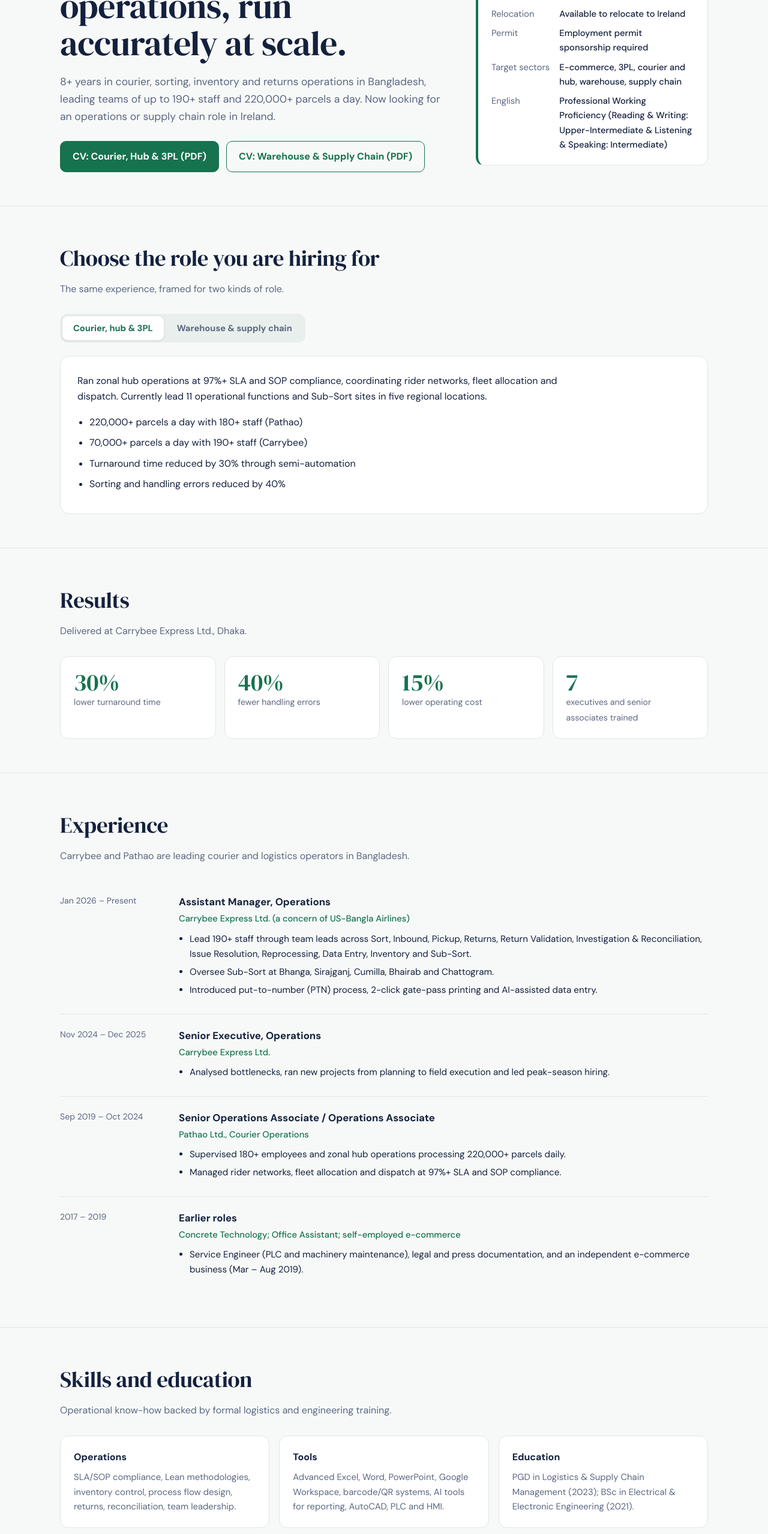
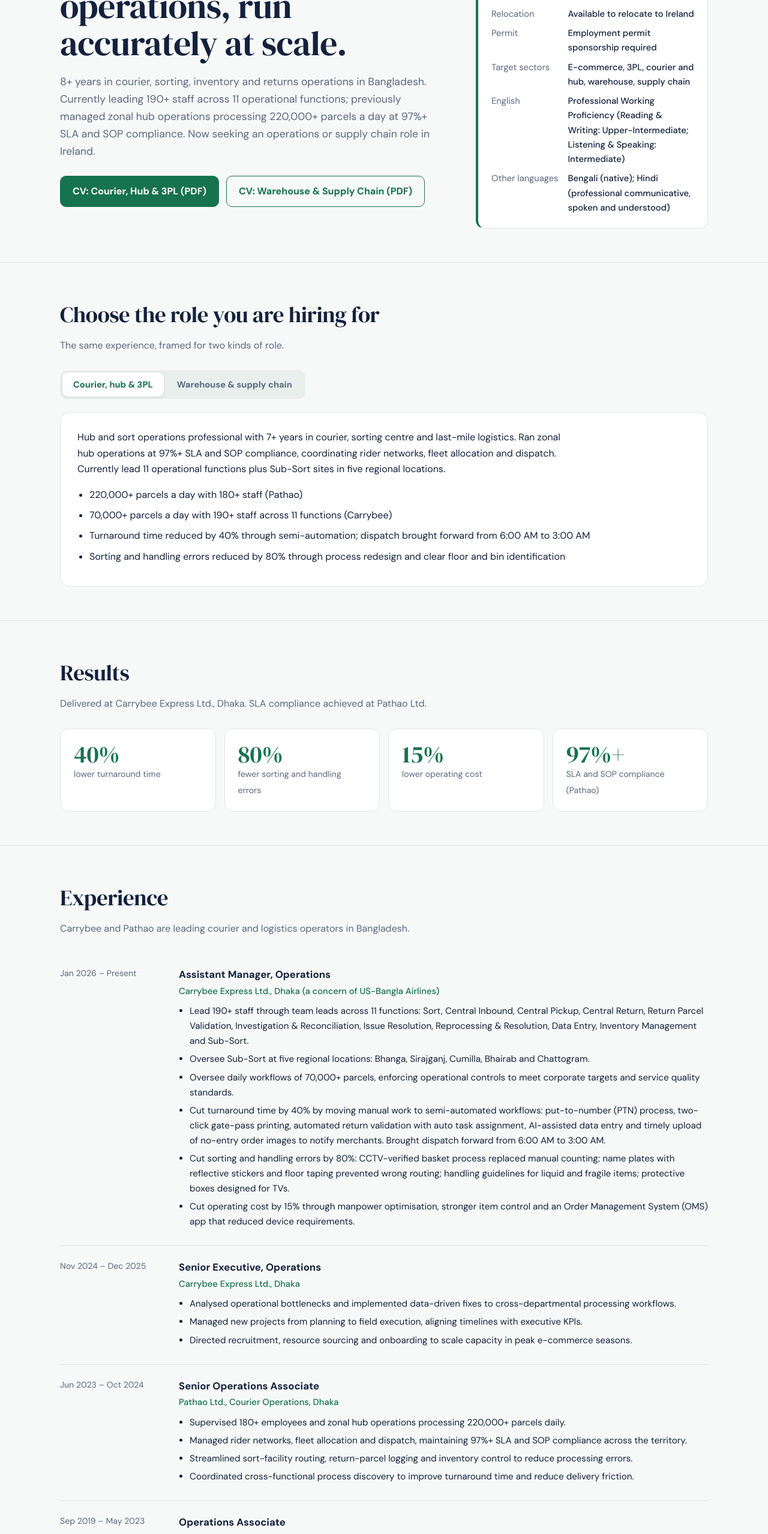
Before and after one commit to Shahin4L/career, a plain HTML site: page index.html in a window 1280 px wide. Shown: the part 220-2777 px from the top of the page at 60% size. Drawn offline with Linux system fonts and the light colour scheme.

Commit message:
Revise personal details and enhance content clarity
Updated personal information and improved content clarity in the index.html file.

```diff
--- a/index.html
+++ b/index.html
@@ -19,7 +19,7 @@
 <link rel="preconnect" href="https://fonts.gstatic.com" crossorigin/>
 <link href="https://fonts.googleapis.com/css2?family=DM+Sans:wght@400;500;700&family=DM+Serif+Display&display=swap" rel="stylesheet"/>
 <script type="application/ld+json">
-{"@context":"https://schema.org","@type":"Person","name":"Md Shahin Alam","jobTitle":"Operations & Supply Chain Professional","url":"https://shahin4l.github.io/ireland-career/","sameAs":["https://www.linkedin.com/in/shahin4l"],"address":{"@type":"PostalAddress","addressLocality":"Dhaka","addressCountry":"BD"}}
+{"@context":"https://schema.org","@type":"Person","name":"Md Shahin Alam","jobTitle":"Operations & Supply Chain Professional","url":"https://shahin4l.github.io/career/","email":"mailto:shahin4l.bd@gmail.com","telephone":"+8801772222668","knowsLanguage":["Bengali","English","Hindi"],"sameAs":["https://www.linkedin.com/in/shahin4l"],"address":{"@type":"PostalAddress","addressLocality":"Dhaka","addressCountry":"BD"}}
 </script>
 <style>
 :root{--ink:#14213d;--mut:#5b6780;--line:#dfe6e3;--bg:#f7f9f8;--card:#fff;--green:#17724f;--green-soft:#e3f2eb;--gold:#c9962b}
@@ -54,7 +54,7 @@
 .stat strong{display:block;font:400 2.5rem/1 "DM Serif Display",serif;color:var(--green)}.stat span{font-size:.88rem;color:var(--mut)}
 .job{display:grid;grid-template-columns:170px 1fr;gap:8px 28px;padding:22px 0;border-bottom:1px solid var(--line)}
 .job:last-child{border:0}.when{color:var(--mut);font-size:.88rem}.job h3{margin:0;font-size:1.05rem}.job em{color:var(--green);font-style:normal;font-weight:500;font-size:.92rem}
-.job ul{margin:8px 0 0;padding-left:18px}.job li{margin-bottom:5px;font-size:.95rem}
+.job ul{margin:8px 0 0;padding-left:18px}.job li{margin-bottom:5px;font-size:.95rem}.job p{margin:6px 0 0;font-size:.92rem;color:var(--mut)}
 .cols{display:grid;grid-template-columns:repeat(3,1fr);gap:16px}
 .box{background:var(--card);border:1px solid var(--line);border-radius:14px;padding:22px}.box h3{margin:0 0 8px;font-size:1rem}.box p{margin:0;color:var(--mut);font-size:.93rem}
 .contact{background:var(--ink);color:#fff;border-radius:20px;padding:40px;display:flex;flex-wrap:wrap;gap:24px;justify-content:space-between;align-items:center}
@@ -69,42 +69,54 @@
 </head>
 <body>
 <a class="skip" href="#main">Skip to content</a>
-<header><div class="wrap nav"><b>Md Shahin Alam</b><nav aria-label="Main"><a href="#focus">Role focus</a><a href="#results">Results</a><a href="#experience">Experience</a><a href="#skills">Skills</a><a href="#contact">Contact</a></nav><a class="btn p" href="#contact">Get in touch</a></div></header>
+<header><div class="wrap nav"><b>Md Shahin Alam</b><nav aria-label="Main"><a href="#focus">Role focus</a><a href="#results">Results</a><a href="#experience">Experience</a><a href="#skills">Skills</a><a href="#education">Education</a><a href="#contact">Contact</a></nav><a class="btn p" href="#contact">Get in touch</a></div></header>
 
 <main id="main">
 <div class="wrap hero">
 <div>
 <h1>Hub and fulfilment operations, run accurately at scale.</h1>
-<p class="lead">8+ years in courier, sorting, inventory and returns operations in Bangladesh, leading teams of up to 190+ staff and 220,000+ parcels a day. Now looking for an operations or supply chain role in Ireland.</p>
+<p class="lead">8+ years in courier, sorting, inventory and returns operations in Bangladesh. Currently leading 190+ staff across 11 operational functions; previously managed zonal hub operations processing 220,000+ parcels a day at 97%+ SLA and SOP compliance. Now seeking an operations or supply chain role in Ireland.</p>
 <div class="acts"><a class="btn p" href="Shahin_Alam_CV_A_Courier_Hub_3PL-Ireland.pdf" target="_blank" rel="noopener">CV: Courier, Hub &amp; 3PL (PDF)</a><a class="btn s" href="Shahin_Alam_CV_Warehouse_SupplyChain_Ireland.pdf" target="_blank" rel="noopener">CV: Warehouse &amp; Supply Chain (PDF)</a></div>
 </div>
 <aside class="elig" aria-label="Work eligibility"><h3>Relocation and eligibility</h3>
-<dl><dt>Based in</dt><dd>Dhaka, Bangladesh</dd><dt>Relocation</dt><dd>Available to relocate to Ireland</dd><dt>Permit</dt><dd>Employment permit sponsorship required</dd><dt>Target sectors</dt><dd>E-commerce, 3PL, courier and hub, warehouse, supply chain</dd><dt>English</dt><dd>Professional Working Proficiency (Reading & Writing: Upper-Intermediate & Listening &
-Speaking: Intermediate)</dd></dl></aside>
+<dl><dt>Based in</dt><dd>Dhaka, Bangladesh</dd><dt>Relocation</dt><dd>Available to relocate to Ireland</dd><dt>Permit</dt><dd>Employment permit sponsorship required</dd><dt>Target sectors</dt><dd>E-commerce, 3PL, courier and hub, warehouse, supply chain</dd><dt>English</dt><dd>Professional Working Proficiency (Reading &amp; Writing: Upper-Intermediate; Listening &amp; Speaking: Intermediate)</dd><dt>Other languages</dt><dd>Bengali (native); Hindi (professional communicative, spoken and understood)</dd></dl></aside>
 </div>
 
 <section id="focus"><div class="wrap"><h2>Choose the role you are hiring for</h2><p class="sub">The same experience, framed for two kinds of role.</p>
 <div class="tabs" role="tablist" aria-label="Role focus"><button role="tab" aria-selected="true" aria-controls="p1" id="t1">Courier, hub &amp; 3PL</button><button role="tab" aria-selected="false" aria-controls="p2" id="t2" tabindex="-1">Warehouse &amp; supply chain</button></div>
-<div class="panel" id="p1" role="tabpanel" aria-labelledby="t1"><p>Ran zonal hub operations at 97%+ SLA and SOP compliance, coordinating rider networks, fleet allocation and dispatch. Currently lead 11 operational functions and Sub-Sort sites in five regional locations.</p><ul><li>220,000+ parcels a day with 180+ staff (Pathao)</li><li>70,000+ parcels a day with 190+ staff (Carrybee)</li><li>Turnaround time reduced by 30% through semi-automation</li><li>Sorting and handling errors reduced by 40%</li></ul></div>
-<div class="panel" id="p2" role="tabpanel" aria-labelledby="t2" hidden><p>Strong in inventory control, returns validation, reconciliation and issue resolution, backed by a PGD in Logistics &amp; Supply Chain Management (demand and inventory planning, procurement, supply networks).</p><ul><li>Handling and counting errors reduced by 40% with a CCTV-verified basket process</li><li>Operating cost reduced by 15% through manpower optimisation and item control</li><li>Return validation moved from manual to automated with auto task assignment</li><li>Own e-commerce business experience (2019)</li></ul></div>
+<div class="panel" id="p1" role="tabpanel" aria-labelledby="t1"><p>Hub and sort operations professional with 7+ years in courier, sorting centre and last-mile logistics. Ran zonal hub operations at 97%+ SLA and SOP compliance, coordinating rider networks, fleet allocation and dispatch. Currently lead 11 operational functions plus Sub-Sort sites in five regional locations.</p><ul><li>220,000+ parcels a day with 180+ staff (Pathao)</li><li>70,000+ parcels a day with 190+ staff across 11 functions (Carrybee)</li><li>Turnaround time reduced by 40% through semi-automation; dispatch brought forward from 6:00 AM to 3:00 AM</li><li>Sorting and handling errors reduced by 80% through process redesign and clear floor and bin identification</li></ul></div>
+<div class="panel" id="p2" role="tabpanel" aria-labelledby="t2" hidden><p>Supply chain and warehouse operations professional with 7+ years in e-commerce logistics, fulfilment, inventory control and returns management. Strong in reconciliation, investigation and issue resolution, backed by a PGD in Logistics &amp; Supply Chain Management (demand and inventory planning, procurement, supply networks).</p><ul><li>Handling and counting errors reduced by 80% with a CCTV-verified basket process, floor identification and merchant handling guidelines</li><li>Operating cost reduced by 15% through manpower optimisation, stronger item control and an OMS app solution</li><li>Return validation moved from manual to automated with auto task assignment</li><li>Hands-on e-commerce business experience (self-employed, 2019)</li></ul></div>
 </div></section>
 
-<section id="results"><div class="wrap"><h2>Results</h2><p class="sub">Delivered at Carrybee Express Ltd., Dhaka.</p>
-<div class="stats"><div class="stat"><strong>30%</strong><span>lower turnaround time</span></div><div class="stat"><strong>40%</strong><span>fewer handling errors</span></div><div class="stat"><strong>15%</strong><span>lower operating cost</span></div><div class="stat"><strong>7</strong><span>executives and senior associates trained</span></div></div></div></section>
+<section id="results"><div class="wrap"><h2>Results</h2><p class="sub">Delivered at Carrybee Express Ltd., Dhaka. SLA compliance achieved at Pathao Ltd.</p>
+<div class="stats"><div class="stat"><strong>40%</strong><span>lower turnaround time</span></div><div class="stat"><strong>80%</strong><span>fewer sorting and handling errors</span></div><div class="stat"><strong>15%</strong><span>lower operating cost</span></div><div class="stat"><strong>97%+</strong><span>SLA and SOP compliance (Pathao)</span></div></div></div></section>
 
 <section id="experience"><div class="wrap"><h2>Experience</h2><p class="sub">Carrybee and Pathao are leading courier and logistics operators in Bangladesh.</p>
-<div class="job"><div class="when">Jan 2026 – Present</div><div><h3>Assistant Manager, Operations</h3><em>Carrybee Express Ltd. (a concern of US-Bangla Airlines)</em><ul><li>Lead 190+ staff through team leads across Sort, Inbound, Pickup, Returns, Return Validation, Investigation &amp; Reconciliation, Issue Resolution, Reprocessing, Data Entry, Inventory and Sub-Sort.</li><li>Oversee Sub-Sort at Bhanga, Sirajganj, Cumilla, Bhairab and Chattogram.</li><li>Introduced put-to-number (PTN) process, 2-click gate-pass printing and AI-assisted data entry.</li></ul></div></div>
-<div class="job"><div class="when">Nov 2024 – Dec 2025</div><div><h3>Senior Executive, Operations</h3><em>Carrybee Express Ltd.</em><ul><li>Analysed bottlenecks, ran new projects from planning to field execution and led peak-season hiring.</li></ul></div></div>
-<div class="job"><div class="when">Sep 2019 – Oct 2024</div><div><h3>Senior Operations Associate / Operations Associate</h3><em>Pathao Ltd., Courier Operations</em><ul><li>Supervised 180+ employees and zonal hub operations processing 220,000+ parcels daily.</li><li>Managed rider networks, fleet allocation and dispatch at 97%+ SLA and SOP compliance.</li></ul></div></div>
-<div class="job"><div class="when">2017 – 2019</div><div><h3>Earlier roles</h3><em>Concrete Technology; Office Assistant; self-employed e-commerce</em><ul><li>Service Engineer (PLC and machinery maintenance), legal and press documentation, and an independent e-commerce business (Mar – Aug 2019).</li></ul></div></div>
+<div class="job"><div class="when">Jan 2026 – Present</div><div><h3>Assistant Manager, Operations</h3><em>Carrybee Express Ltd., Dhaka (a concern of US-Bangla Airlines)</em><ul><li>Lead 190+ staff through team leads across 11 functions: Sort, Central Inbound, Central Pickup, Central Return, Return Parcel Validation, Investigation &amp; Reconciliation, Issue Resolution, Reprocessing &amp; Resolution, Data Entry, Inventory Management and Sub-Sort.</li><li>Oversee Sub-Sort at five regional locations: Bhanga, Sirajganj, Cumilla, Bhairab and Chattogram.</li><li>Oversee daily workflows of 70,000+ parcels, enforcing operational controls to meet corporate targets and service quality standards.</li><li>Cut turnaround time by 40% by moving manual work to semi-automated workflows: put-to-number (PTN) process, two-click gate-pass printing, automated return validation with auto task assignment, AI-assisted data entry and timely upload of no-entry order images to notify merchants. Brought dispatch forward from 6:00 AM to 3:00 AM.</li><li>Cut sorting and handling errors by 80%: CCTV-verified basket process replaced manual counting; name plates with reflective stickers and floor taping prevented wrong routing; handling guidelines for liquid and fragile items; protective boxes designed for TVs.</li><li>Cut operating cost by 15% through manpower optimisation, stronger item control and an Order Management System (OMS) app that reduced device requirements.</li></ul></div></div>
+<div class="job"><div class="when">Nov 2024 – Dec 2025</div><div><h3>Senior Executive, Operations</h3><em>Carrybee Express Ltd., Dhaka</em><ul><li>Analysed operational bottlenecks and implemented data-driven fixes to cross-departmental processing workflows.</li><li>Managed new projects from planning to field execution, aligning timelines with executive KPIs.</li><li>Directed recruitment, resource sourcing and onboarding to scale capacity in peak e-commerce seasons.</li></ul></div></div>
+<div class="job"><div class="when">Jun 2023 – Oct 2024</div><div><h3>Senior Operations Associate</h3><em>Pathao Ltd., Courier Operations, Dhaka</em><ul><li>Supervised 180+ employees and zonal hub operations processing 220,000+ parcels daily.</li><li>Managed rider networks, fleet allocation and dispatch, maintaining 97%+ SLA and SOP compliance across the territory.</li><li>Streamlined sort-facility routing, return-parcel logging and inventory control to reduce processing errors.</li><li>Coordinated cross-functional process discovery to improve turnaround time and reduce delivery friction.</li></ul></div></div>
+<div class="job"><div class="when">Sep 2019 – May 2023</div><div><h3>Operations Associate</h3><em>Pathao Ltd., Courier Operations, Dhaka</em><ul><li>Coordinated inbound team movements, dispatch schedules, workflow documentation and operational data logging.</li><li>Kept zone-level service consistent by monitoring automated sorting pipelines and auditing physical inventory.</li></ul></div></div>
+<div class="job"><div class="when">Aug 2017 – Aug 2019</div><div><h3>Earlier roles</h3><em>Service Engineer; Office Assistant; self-employed e-commerce</em><ul><li><b>Service Engineer, Concrete Technology (Aug 2017 – Apr 2018):</b> installation, configuration and preventive maintenance of batching plant machinery; programmed and integrated PLC networks.</li><li><b>Office Assistant, International Human Rights (ASHOK) Foundation (Oct 2018 – Feb 2019):</b> prepared legal documents and press correspondence, managed the Facebook page, design and photo edits in Photoshop.</li><li><b>Self-employed e-commerce business (Mar – Aug 2019).</b></li></ul></div></div>
 </div></section>
 
-<section id="skills"><div class="wrap"><h2>Skills and education</h2><p class="sub">Operational know-how backed by formal logistics and engineering training.</p>
-<div class="cols"><div class="box"><h3>Operations</h3><p>SLA/SOP compliance, Lean methodologies, inventory control, process flow design, returns, reconciliation, team leadership.</p></div>
-<div class="box"><h3>Tools</h3><p>Advanced Excel, Word, PowerPoint, Google Workspace, barcode/QR systems, AI tools for reporting, AutoCAD, PLC and HMI.</p></div>
-<div class="box"><h3>Education</h3><p>PGD in Logistics &amp; Supply Chain Management (2023); BSc in Electrical &amp; Electronic Engineering (2021).</p></div></div></div></section>
+<section id="skills"><div class="wrap"><h2>Skills</h2><p class="sub">Operational know-how backed by formal logistics and engineering training.</p>
+<div class="cols">
+<div class="box"><h3>Courier &amp; hub operations</h3><p>Last-mile delivery, hub and sort operations, dispatch planning, sort-facility routing, rider and fleet coordination, returns management, multi-site regional operations.</p></div>
+<div class="box"><h3>Warehouse &amp; supply chain</h3><p>Inventory control, fulfilment, returns and reverse logistics, stock reconciliation, investigation and issue resolution, demand and inventory planning, procurement fundamentals, green logistics.</p></div>
+<div class="box"><h3>Process excellence</h3><p>SOP development, process flow design, SLA/SOP compliance, Lean methodologies, bottleneck analysis, capacity planning, TAT optimisation, cost reduction.</p></div>
+<div class="box"><h3>Leadership &amp; data</h3><p>Leading team leads and supervisors, recruitment and onboarding, training, conflict resolution, high-volume scaling, data analysis and reporting, process documentation.</p></div>
+<div class="box"><h3>Software &amp; AI tools</h3><p>Advanced MS Excel, Word, PowerPoint, Outlook, Google Workspace, Adobe Photoshop, Zoom; ChatGPT, Claude and Copilot for reporting and documentation.</p></div>
+<div class="box"><h3>Technical</h3><p>Barcode/QR systems, CCTV-based monitoring, PLC and HMI programming, AutoCAD 2D/3D, MATLAB, microcontroller/IoT development.</p></div>
+</div></div></section>
 
-<section id="contact"><div class="wrap"><div class="contact"><div><h2>Hiring in Ireland?</h2><p>Send the job description and I will reply with the CV version that fits the role.</p></div>
+<section id="education"><div class="wrap"><h2>Education and certifications</h2><p class="sub">Formal training in logistics and electrical engineering.</p>
+<div class="job"><div class="when">2022 – 2023</div><div><h3>PGD in Logistics &amp; Supply Chain Management</h3><em>Academy of Business Professionals (ABP), Dhaka | EQF Level 7</em><p>Logistics &amp; SCM fundamentals, operations management, demand and inventory planning, procurement, supply networks, green logistics and transport management.</p></div></div>
+<div class="job"><div class="when">Passed 2021</div><div><h3>BSc in Electrical &amp; Electronic Engineering</h3><em>European University of Bangladesh, Dhaka | CGPA 3.33/4.00 | EQF Level 6</em></div></div>
+<div class="job"><div class="when">2013 – 2016</div><div><h3>Diploma in Engineering (Electrical Technology)</h3><em>Government Barisal Polytechnic Institute, Barisal | GPA 3.40/4.00</em></div></div>
+<div class="job"><div class="when">2016</div><div><h3>Certifications</h3><em>Industrial Automation and House Wiring; PLC &amp; HMI Programming</em><p>Interests: poetry and history writing. References available on request.</p></div></div>
+</div></section>
+
+<section id="contact"><div class="wrap"><div class="contact"><div><h2>Hiring in Ireland?</h2><p>Send the job description and I will reply with the CV version that fits the role.</p><p style="margin-top:10px">shahin4l.bd@gmail.com · +880 1772222668</p></div>
 <div class="acts"><a class="btn p" href="mailto:shahin4l.bd@gmail.com">Email me</a><a class="btn s" href="https://www.linkedin.com/in/shahin4l" target="_blank" rel="noopener">LinkedIn</a><a class="btn s" href="https://wa.me/8801772222668" target="_blank" rel="noopener">WhatsApp</a></div></div></div></section>
 </main>
 <footer><div class="wrap">Md Shahin Alam · Dhaka, Bangladesh · References available on request · <a href="Shahin_Alam_CV_A_Courier_Hub_3PL-Ireland.pdf" target="_blank" rel="noopener">CV A</a> · <a href="Shahin_Alam_CV_Warehouse_SupplyChain_Ireland.pdf" target="_blank" rel="noopener">CV B</a></div></footer>
```
